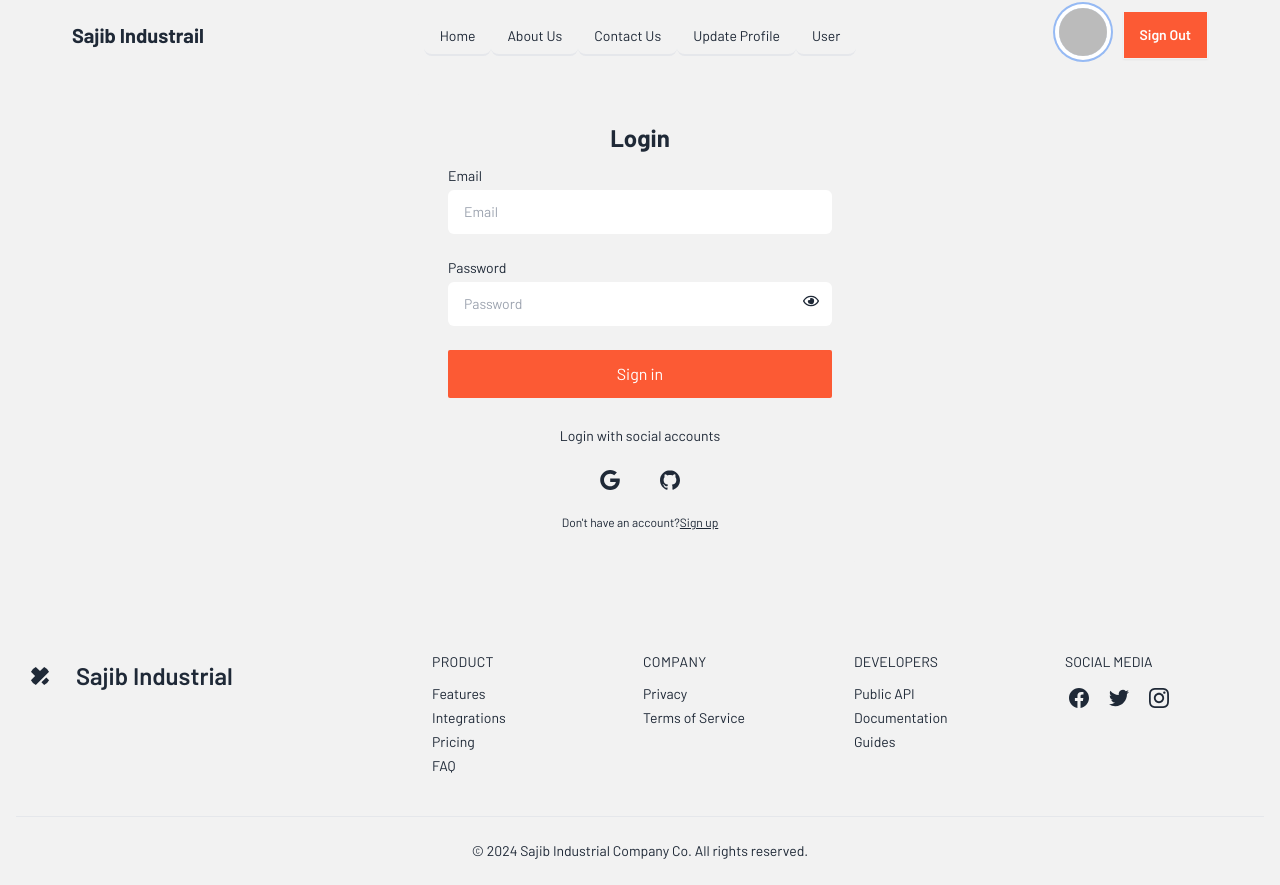
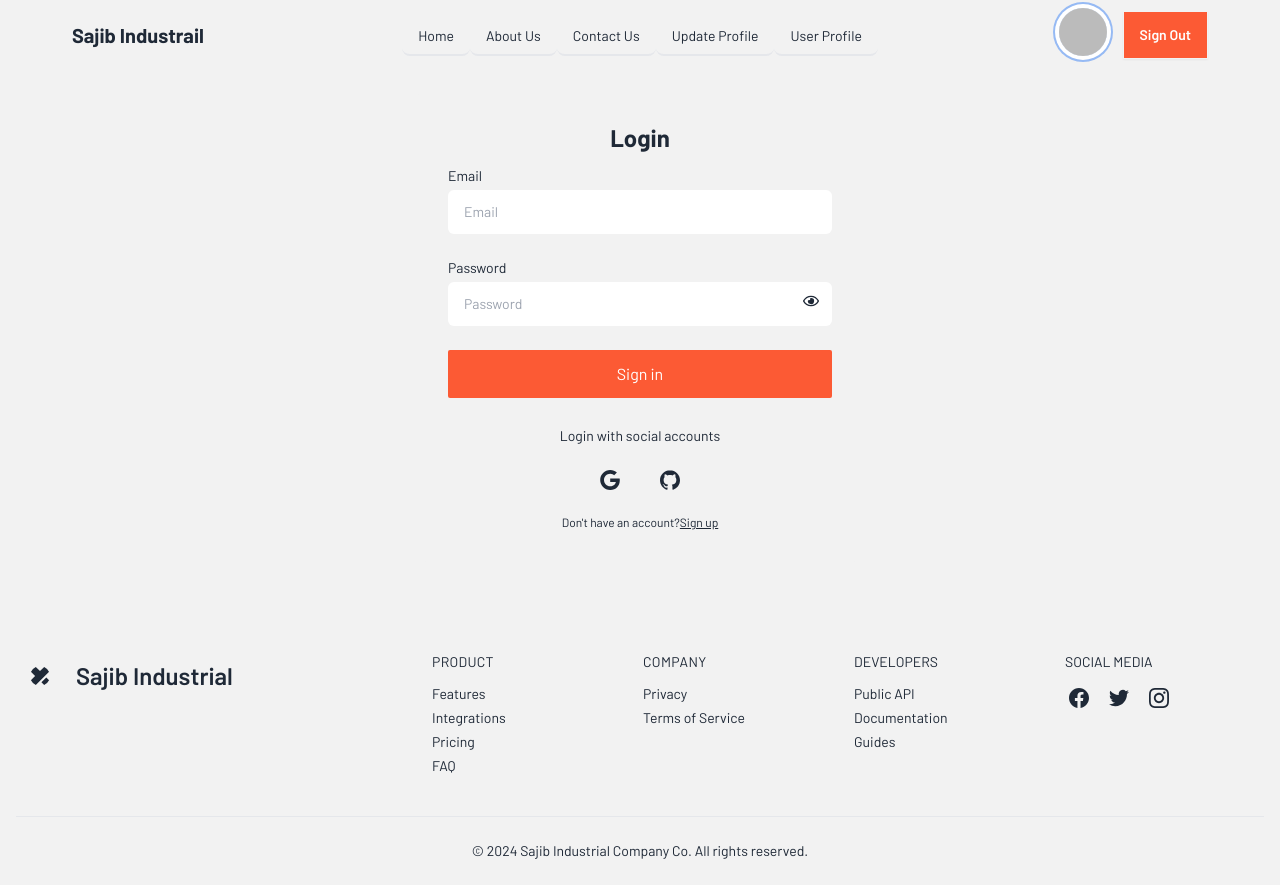
Before and after one commit to sajib689/assignment-nine-client-b9, a React (Vite) app: page /login in a window 1280 px wide. Built offline with nearby package versions, Linux system fonts and the light colour scheme; no server answers; sample sign-in values are in the browser's storage.

Commit message:
update user hover title

```diff
--- a/src/Authorization/Login.jsx
+++ b/src/Authorization/Login.jsx
@@ -6,6 +6,7 @@ import { useNavigate } from "react-router-dom";
 import AOS from "aos";
 import "aos/dist/aos.css";
 import { FaRegEye, FaRegEyeSlash } from "react-icons/fa";
+import { Helmet } from 'react-helmet';
 
 AOS.init();
 const Login = () => {
@@ -69,6 +70,10 @@ const Login = () => {
       });
   };
   return (
+    <>
+    <Helmet>
+        <title>Sajib Industrail | Login</title>
+      </Helmet>
     <div
       data-aos="fade-right"
       className="mb-[50px] w-full bg-base-200 mx-auto mt-5 max-w-md p-8 space-y-3 rounded-xl dark:bg-gray-50 dark:text-gray-800"
@@ -170,6 +175,7 @@ const Login = () => {
         </Link>
       </p>
     </div>
+    </>
   );
 };
 
--- a/src/Authorization/Register.jsx
+++ b/src/Authorization/Register.jsx
@@ -8,6 +8,7 @@ import toast from "react-hot-toast";
 import AOS from "aos";
 import "aos/dist/aos.css";
 import { FaRegEye, FaRegEyeSlash } from "react-icons/fa";
+import { Helmet } from 'react-helmet';
 AOS.init();
 const Register = () => {
   const { register, google, gitHub } = useContext(AuthContext);
@@ -87,7 +88,11 @@ const Register = () => {
       });
   };
   return (
-    <div
+   <>
+   <Helmet>
+        <title>Sajib Industrail | Register</title>
+      </Helmet>
+   <div
       data-aos="fade-right"
       className="w-full mb-[50px] bg-base-200 mx-auto mt-5 max-w-md p-8 space-y-3 rounded-xl dark:bg-gray-50 dark:text-gray-800"
     >
@@ -212,6 +217,7 @@ const Register = () => {
         </Link>
       </p>
     </div>
+   </>
   );
 };
 
--- a/src/Components/Navbar/Navbar.jsx
+++ b/src/Components/Navbar/Navbar.jsx
@@ -87,7 +87,7 @@ const Navbar = () => {
                 : "flex items-center px-4 -mb-1 border-b-2 dark:border- dark:text-violet-600 dark:border-violet-600"
             }
           >
-           User
+           User Profile
           </NavLink>
         </li>
         </>
--- a/src/Components/User/User.jsx
+++ b/src/Components/User/User.jsx
@@ -1,10 +1,17 @@
 import { useContext } from "react";
 import { AuthContext } from "../../AuthProvider/AuthProvider";
-
+import { Helmet } from 'react-helmet';
+import AOS from 'aos';
+import 'aos/dist/aos.css';
+AOS.init();
 const User = () => {
     const {user} = useContext(AuthContext)
   return (
-    <div className="max-w-md mx-auto mt-7 mb-12  p-8 sm:flex sm:space-x-6 dark:bg-gray-50 dark:text-gray-800">
+    <>
+    <Helmet>
+        <title>Sajib Industrail | User Profile</title>
+      </Helmet>
+    <div  data-aos="fade-left" className="max-w-md mx-auto mt-7 mb-12  p-8 sm:flex sm:space-x-6 dark:bg-gray-50 dark:text-gray-800">
       <div className="flex-shrink-0  w-full mb-6 h-44 sm:h-32 sm:w-32 sm:mb-0">
         <img
           src={user?.photoURL}
@@ -51,6 +58,7 @@ const User = () => {
         </div>
       </div>
     </div>
+    </>
   );
 };
 
```
